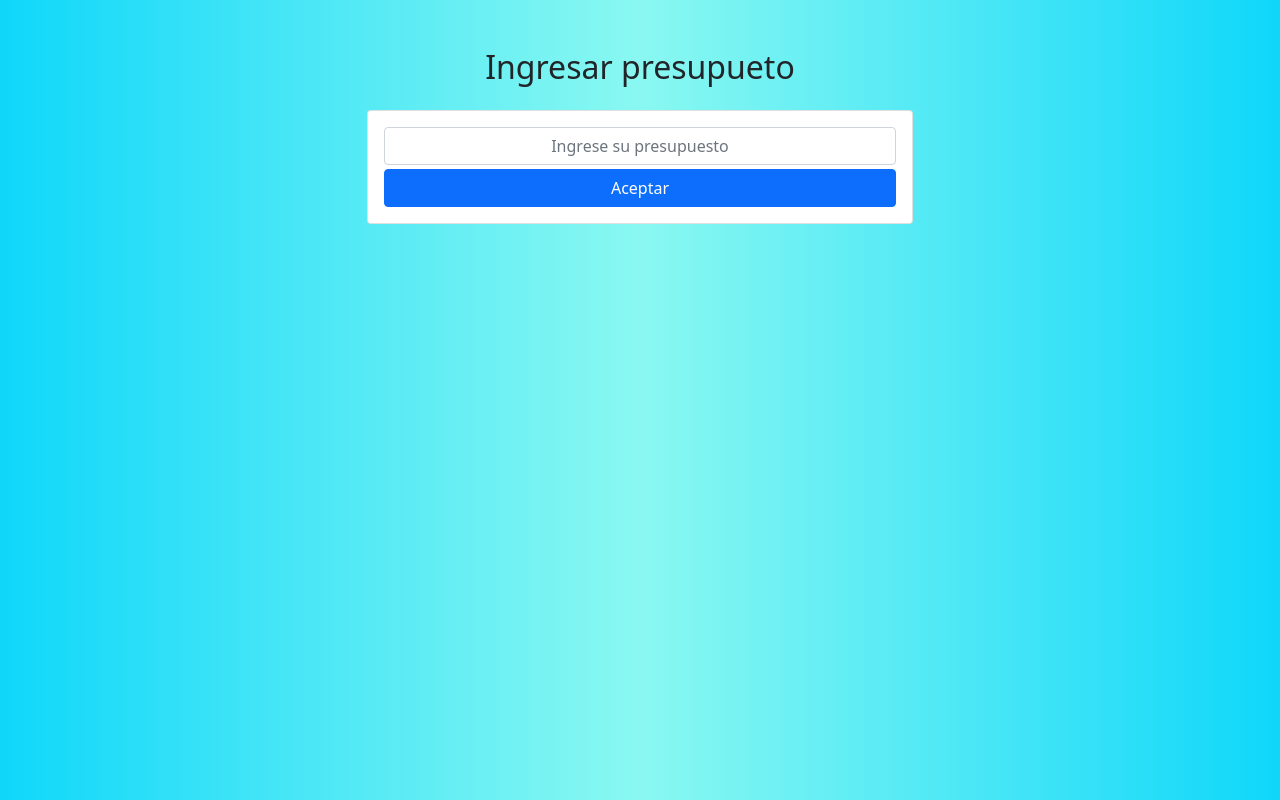
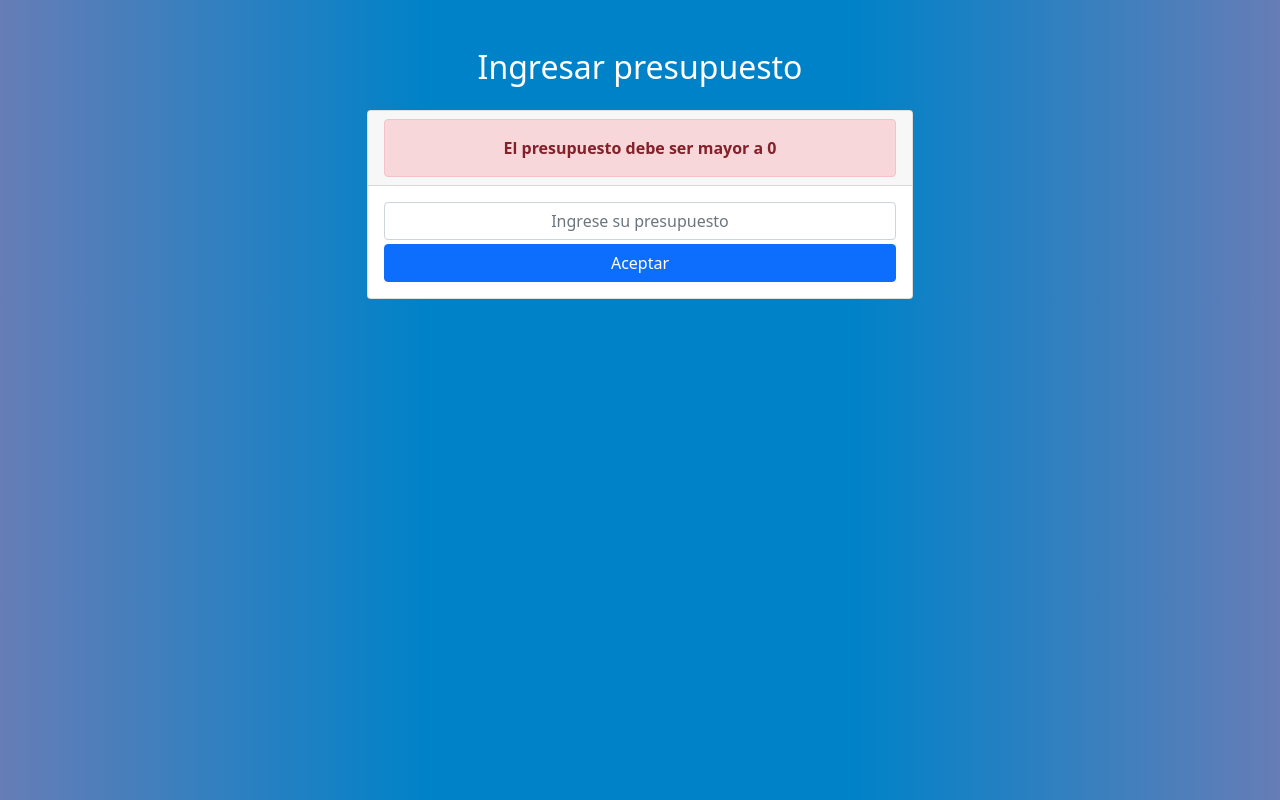
Before and after one commit to renecal/app-presupuesto-angular, an Angular app: page /ingresarPresupuesto in a window 1280 px wide. Built offline with nearby package versions, Linux system fonts and the light colour scheme.

Commit message:
alert-danger y estilos comp ingresa-presupuesto

```diff
--- a/src/app/components/ingresar-presupuesto/ingresar-presupuesto.component.css
+++ b/src/app/components/ingresar-presupuesto/ingresar-presupuesto.component.css
@@ -1,3 +1,12 @@
 input{
   text-align: center;
 }
+.alert{
+  font-weight: 700;
+  margin-bottom: 0;
+}
+
+
+.title{
+  color: white;
+}
--- a/src/app/components/ingresar-presupuesto/ingresar-presupuesto.component.html
+++ b/src/app/components/ingresar-presupuesto/ingresar-presupuesto.component.html
@@ -1,12 +1,15 @@
 <div class="container">
   <div class="row mt-5">
     <div class="col-12">
-      <h2 class="text-center">Ingresar presupueto</h2>
+      <h2 class="text-center title">Ingresar presupuesto</h2>
     </div>
   </div>
   <div class="row mt-3">
     <div class="col-6 offset-3">
       <div class="card">
+        <div class="card-header">
+          <div class="alert alert-danger text-center textError">El presupuesto debe ser mayor a 0</div>
+        </div>
         <div class="card-body">
           <input type="text" class="form-control" placeholder="Ingrese su presupuesto">
           <div class="d-grid gap-2 mt-1">
--- a/src/styles.css
+++ b/src/styles.css
@@ -1,7 +1,7 @@
 /* You can add global styles to this file, and also import other style files */
 body{
-  background: #0fd7fa;  /* fallback for old browsers */
-background: -webkit-linear-gradient(to right, #0fd7fa, #8af8f1, #0fd7fa);  /* Chrome 10-25, Safari 5.1-6 */
-background: linear-gradient(to right, #0fd7fa, #8af8f1, #0fd7fa); /* W3C, IE 10+/ Edge, Firefox 16+, Chrome 26+, Opera 12+, Safari 7+ */
+  background: #667db6;  /* fallback for old browsers */
+  background: -webkit-linear-gradient(to right, #667db6, #0082c8, #0082c8, #667db6);  /* Chrome 10-25, Safari 5.1-6 */
+  background: linear-gradient(to right, #667db6, #0082c8, #0082c8, #667db6); /* W3C, IE 10+/ Edge, Firefox 16+, Chrome 26+, Opera 12+, Safari 7+ */
 
 }
```
